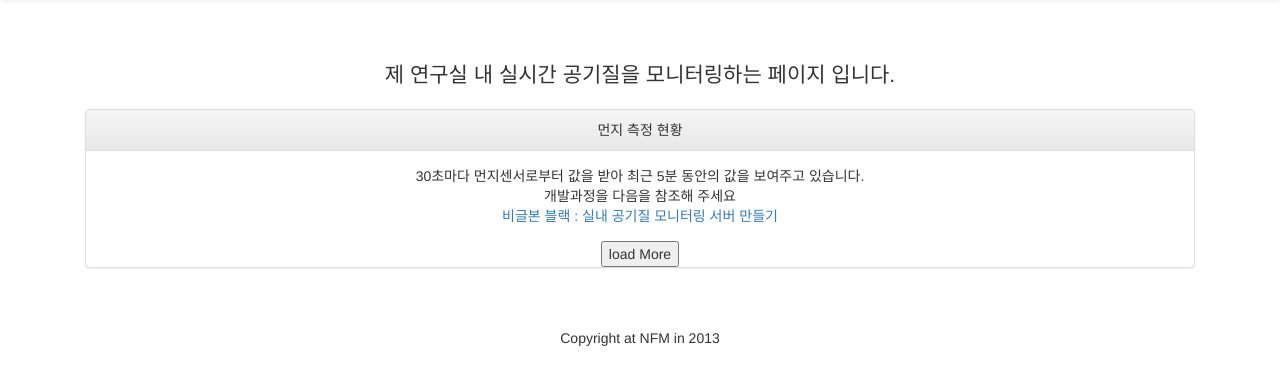
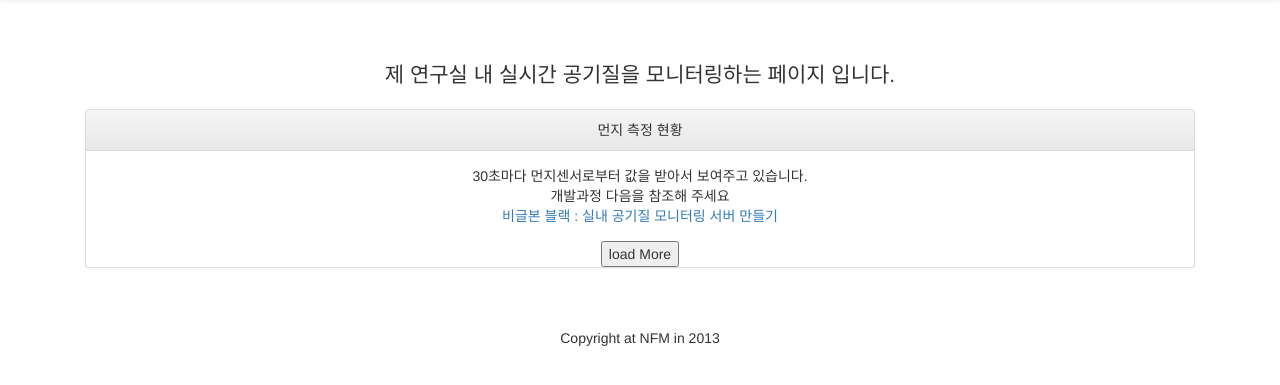
Before and after one commit to jwj0831/dust-portal, a PHP site: page / in a window 1280 px wide. Shown: the part 51-436 px from the top of the page. Run offline with PHP 8.4, Linux system fonts and the light colour scheme; data that the repository does not hold is empty; some libraries are stand-ins or nearby versions.

Commit message:
modify contents

```diff
--- a/index.php
+++ b/index.php
@@ -101,8 +101,8 @@ $total_pages = ceil($get_total_rows[0] / $item_per_page);
 				<div class="panel panel-default">
 					<div class="panel-heading">먼지 측정 현황</div>
 					<div class="panel-body">
-						30초마다 먼지센서로부터 값을 받아 최근 5분 동안의 값을 보여주고 있습니다.</br>
-						개발과정을 다음을 참조해 주세요</br>
+						30초마다 먼지센서로부터 값을 받아서 보여주고 있습니다.</br>
+						개발과정 다음을 참조해 주세요</br>
 						<a href="http://www.notforme.kr/archives/846">비글본 블랙 : 실내 공기질 모니터링 서버 만들기</a>
 					</div>
 
```
